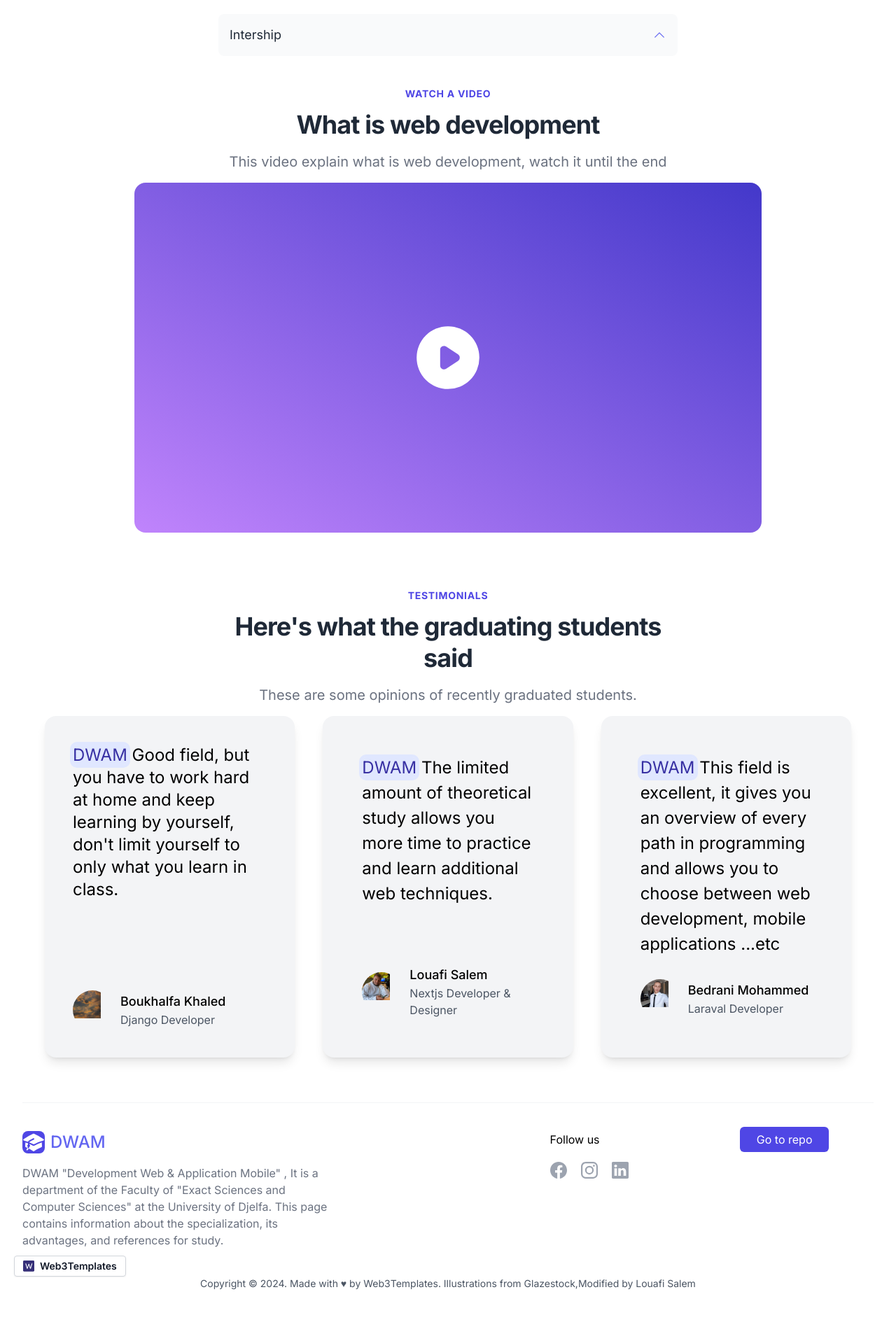
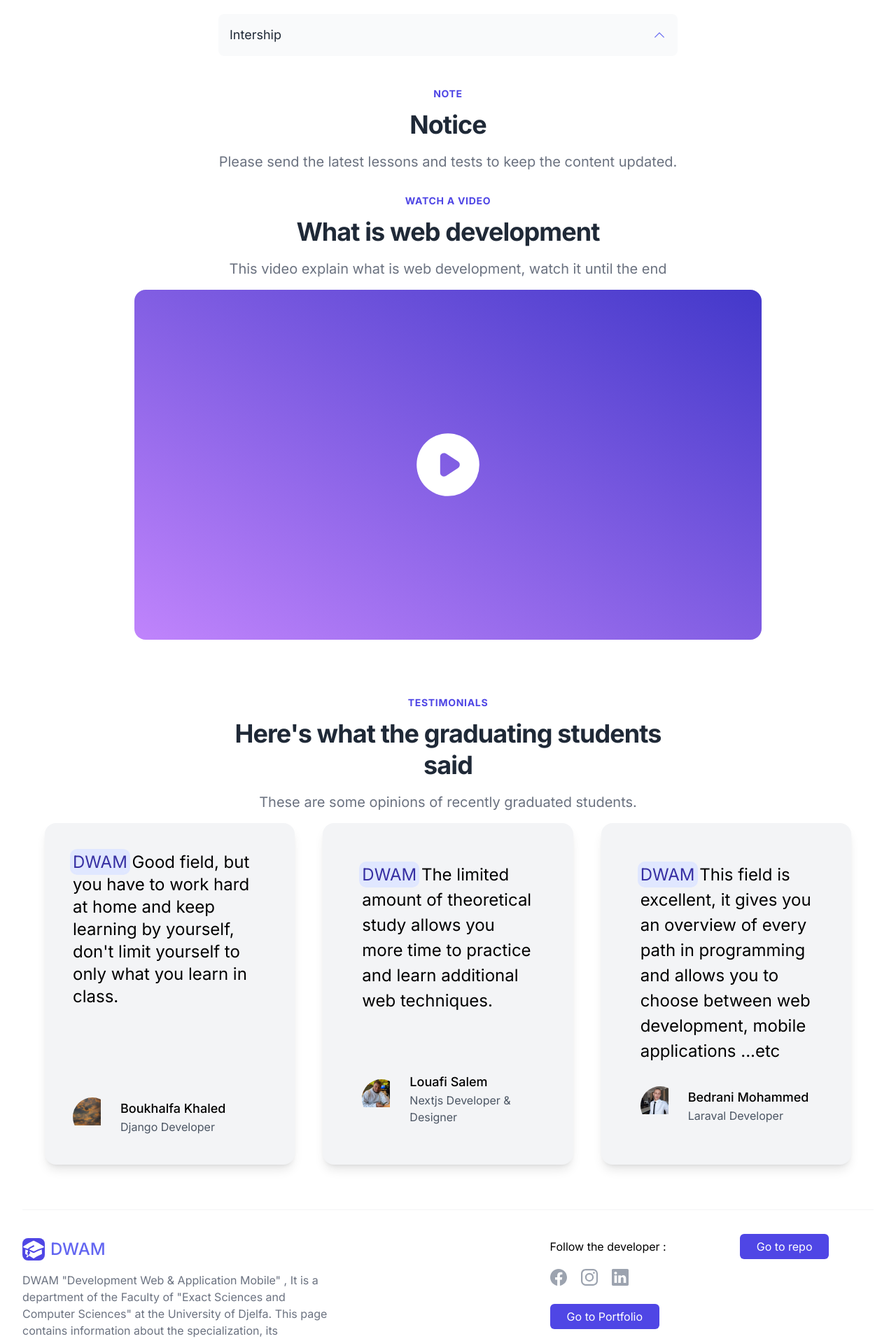
Before and after one commit to SalemDevLouy/DWAM, a Next.js app: page / in a window 1280 px wide. Shown: the part 1840-3756 px from the top of the page at 70% size. Before the commit the page ends 3724 px from the top, so only its background shows below. Built offline with nearby package versions, Linux system fonts and the light colour scheme.

Commit message:
add portfolio link
add portfolio link

```diff
--- a/src/app/page.tsx
+++ b/src/app/page.tsx
@@ -27,6 +27,9 @@ WebDev 101 is a complete introduction into the world of web development.
       Here you will find references for your course of study and some sample tests
       </SectionTitle>
       <Lesson />
+      <SectionTitle preTitle="Note" title="Notice">
+      Please send the latest lessons and tests to keep the content updated.
+      </SectionTitle>
 
       <SectionTitle
         preTitle="Watch a video"
--- a/src/components/Footer.tsx
+++ b/src/components/Footer.tsx
@@ -53,7 +53,7 @@ export function Footer() {
           </div>
 
           <div className="">
-            <div>Follow us</div>
+            <div>Follow the developer :</div>
             <div className="flex mt-5 space-x-5 text-gray-400 dark:text-gray-500">
               <a
                 href="https://www.facebook.com/abdeldjouad.louafi/"
@@ -71,15 +71,22 @@ export function Footer() {
                 <span className="sr-only">Instagram</span>
                 <Instagram />
               </a>
-              <a href="https://www.linkedin.com/in/salem-louafi-532869235/"  rel="noopener" target="_blank">
+              <a href="https://www.linkedin.com/in/salem-louafi-off/"  rel="noopener" target="_blank">
                 <span className="sr-only">Linkedin</span>
                 <Linkedin />
               </a>
             </div>
+            <div className="mt-8">
+              <Link href="https://salemportfolio.vercel.app/" target="_blank" className="w-full px-6 py-2 mt-3 text-center text-white bg-indigo-600 rounded-md ">
+                        Go to Portfolio
+            </Link>
+            </div>
+
+
 
           </div>
           <div>
-        <Link href="https://github.com/simo0loufi/DWAM.git" className="w-full px-6 py-2 mt-3 text-center text-white bg-indigo-600 rounded-md lg:ml-5">
+        <Link href="https://github.com/simo0loufi/DWAM.git" target="_blank" className="w-full px-6 py-2 mt-3 text-center text-white bg-indigo-600 rounded-md lg:ml-5">
                         Go to repo
         </Link>
         </div>
```
